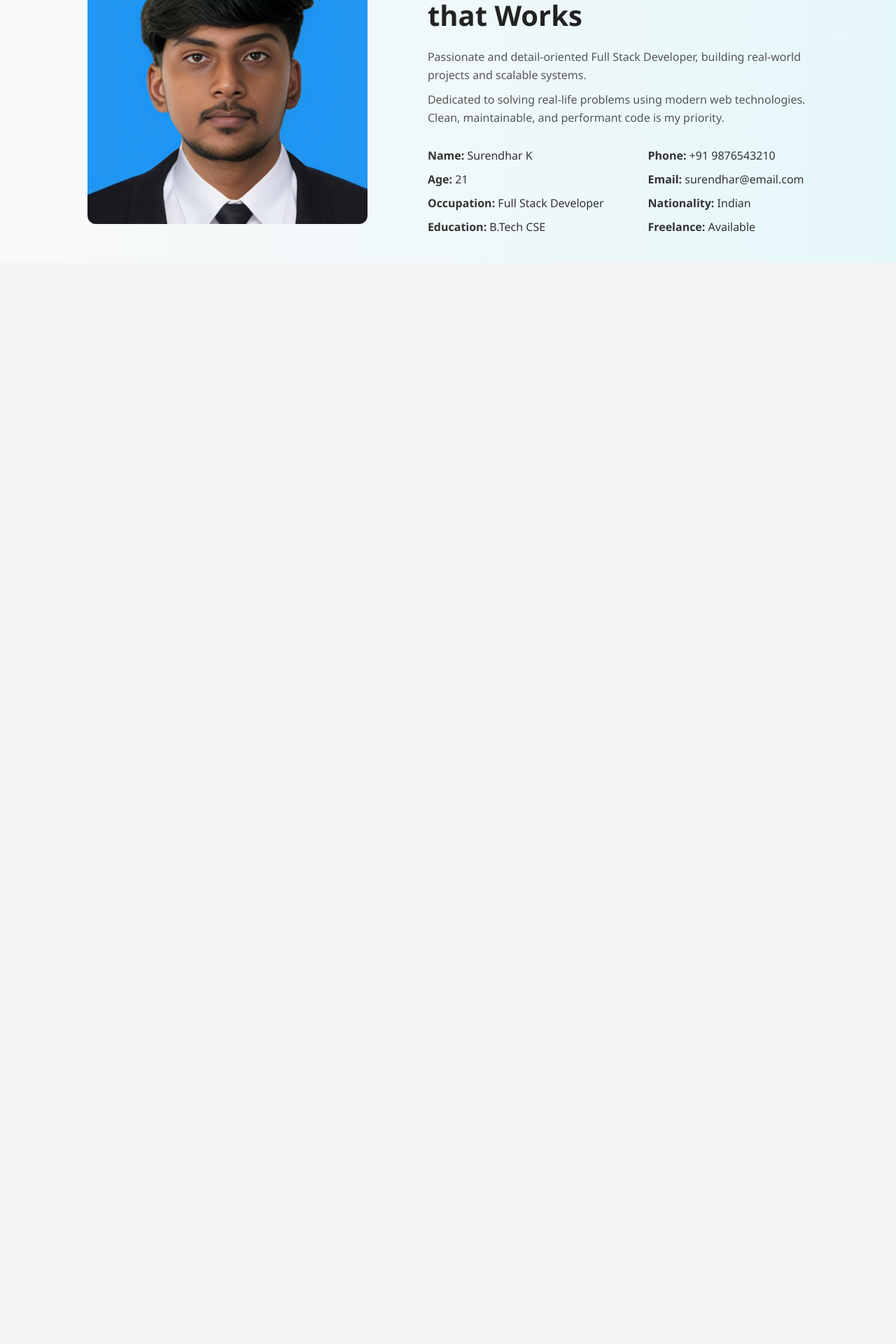
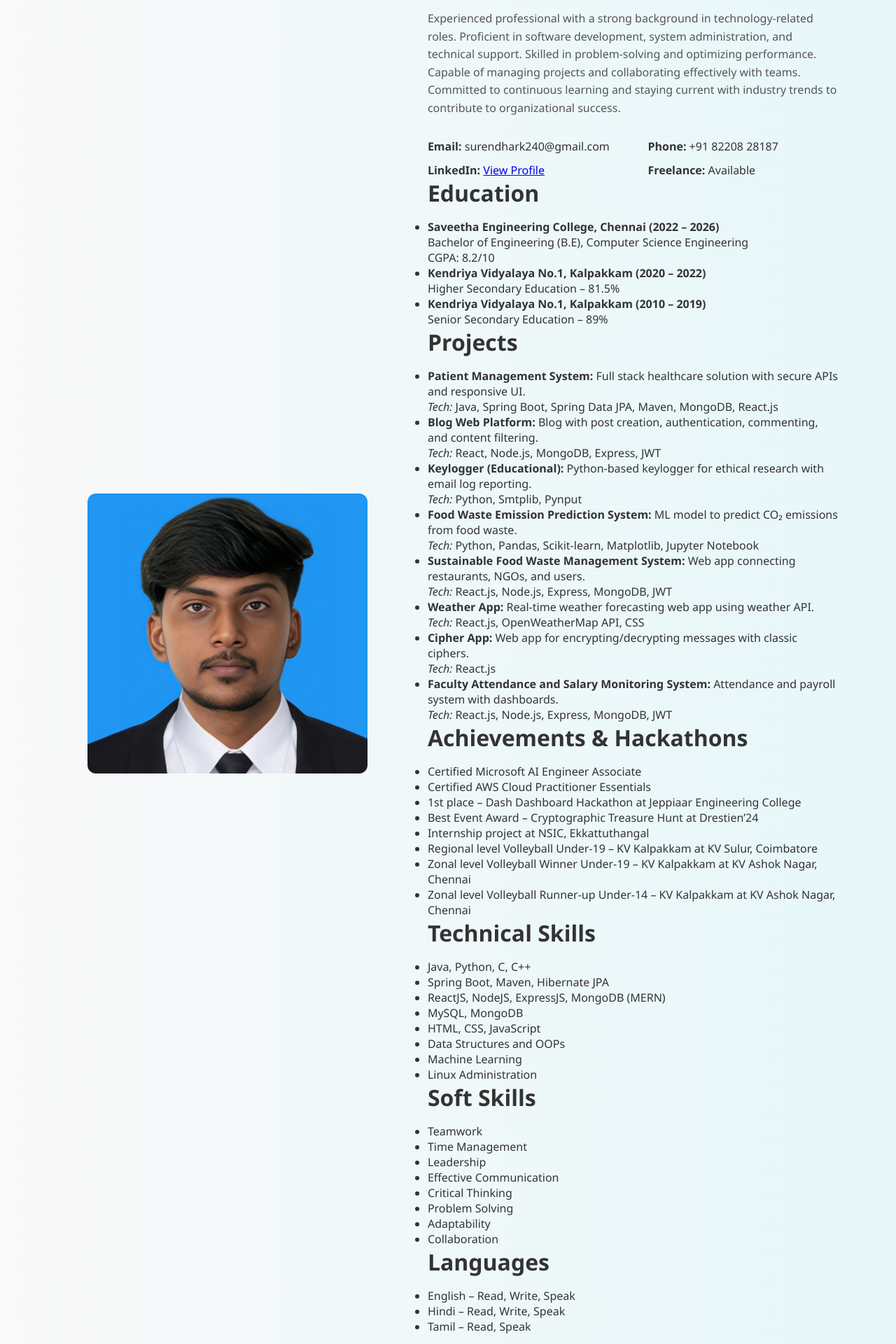
Before and after one commit to surrey-78/Personal-Public-Website, a React (Vite) app: page /about in a window 1280 px wide. Shown: the part 200-2120 px from the top of the page at 70% size. Before the commit the page ends 800 px from the top, so only its background shows below. Built offline with nearby package versions, Linux system fonts and the light colour scheme.

Commit message:
updated about

```diff
--- a/src/pages/About.jsx
+++ b/src/pages/About.jsx
@@ -11,24 +11,105 @@ const About = () => {
 
       <div className="about-right">
         <h5 className="highlight">About Me</h5>
-        <h1 className="about-title">I Develop System<br />that Works</h1>
+        <h1 className="about-title">Surendhar K</h1>
         <p className="about-subtext">
-          Passionate and detail-oriented Full Stack Developer, building real-world projects and scalable systems.
-        </p>
-        <p className="about-subtext">
-          Dedicated to solving real-life problems using modern web technologies. Clean, maintainable, and performant code is my priority.
+          Experienced professional with a strong background in technology-related roles. Proficient in software development,
+          system administration, and technical support. Skilled in problem-solving and optimizing performance. Capable of
+          managing projects and collaborating effectively with teams. Committed to continuous learning and staying current
+          with industry trends to contribute to organizational success.
         </p>
 
         <div className="info-grid">
-          <div><strong>Name:</strong> Surendhar K</div>
-          <div><strong>Phone:</strong> +91 9876543210</div>
-          <div><strong>Age:</strong> 21</div>
-          <div><strong>Email:</strong> surendhar@email.com</div>
-          <div><strong>Occupation:</strong> Full Stack Developer</div>
-          <div><strong>Nationality:</strong> Indian</div>
-          <div><strong>Education:</strong> B.Tech CSE</div>
+          <div><strong>Email:</strong> surendhark240@gmail.com</div>
+          <div><strong>Phone:</strong> +91 82208 28187</div>
+          <div><strong>LinkedIn:</strong> <a href="https://www.linkedin.com/in/surendhar-k-9477b9256" target="_blank" rel="noopener noreferrer">View Profile</a></div>
           <div><strong>Freelance:</strong> Available</div>
         </div>
+
+        <h2 className="section-title">Education</h2>
+        <ul>
+          <li><strong>Saveetha Engineering College, Chennai (2022 – 2026)</strong><br />
+            Bachelor of Engineering (B.E), Computer Science Engineering<br />
+            CGPA: 8.2/10
+          </li>
+          <li><strong>Kendriya Vidyalaya No.1, Kalpakkam (2020 – 2022)</strong><br />
+            Higher Secondary Education – 81.5%
+          </li>
+          <li><strong>Kendriya Vidyalaya No.1, Kalpakkam (2010 – 2019)</strong><br />
+            Senior Secondary Education – 89%
+          </li>
+        </ul>
+
+        <h2 className="section-title">Projects</h2>
+        <ul>
+          <li><strong>Patient Management System:</strong> Full stack healthcare solution with secure APIs and responsive UI.<br />
+            <em>Tech:</em> Java, Spring Boot, Spring Data JPA, Maven, MongoDB, React.js
+          </li>
+          <li><strong>Blog Web Platform:</strong> Blog with post creation, authentication, commenting, and content filtering.<br />
+            <em>Tech:</em> React, Node.js, MongoDB, Express, JWT
+          </li>
+          <li><strong>Keylogger (Educational):</strong> Python-based keylogger for ethical research with email log reporting.<br />
+            <em>Tech:</em> Python, Smtplib, Pynput
+          </li>
+          <li><strong>Food Waste Emission Prediction System:</strong> ML model to predict CO₂ emissions from food waste.<br />
+            <em>Tech:</em> Python, Pandas, Scikit-learn, Matplotlib, Jupyter Notebook
+          </li>
+          <li><strong>Sustainable Food Waste Management System:</strong> Web app connecting restaurants, NGOs, and users.<br />
+            <em>Tech:</em> React.js, Node.js, Express, MongoDB, JWT
+          </li>
+          <li><strong>Weather App:</strong> Real-time weather forecasting web app using weather API.<br />
+            <em>Tech:</em> React.js, OpenWeatherMap API, CSS
+          </li>
+          <li><strong>Cipher App:</strong> Web app for encrypting/decrypting messages with classic ciphers.<br />
+            <em>Tech:</em> React.js
+          </li>
+          <li><strong>Faculty Attendance and Salary Monitoring System:</strong> Attendance and payroll system with dashboards.<br />
+            <em>Tech:</em> React.js, Node.js, Express, MongoDB, JWT
+          </li>
+        </ul>
+
+        <h2 className="section-title">Achievements & Hackathons</h2>
+        <ul>
+          <li>Certified Microsoft AI Engineer Associate</li>
+          <li>Certified AWS Cloud Practitioner Essentials</li>
+          <li>1st place – Dash Dashboard Hackathon at Jeppiaar Engineering College</li>
+          <li>Best Event Award – Cryptographic Treasure Hunt at Drestien’24</li>
+          <li>Internship project at NSIC, Ekkattuthangal</li>
+          <li>Regional level Volleyball Under-19 – KV Kalpakkam at KV Sulur, Coimbatore</li>
+          <li>Zonal level Volleyball Winner Under-19 – KV Kalpakkam at KV Ashok Nagar, Chennai</li>
+          <li>Zonal level Volleyball Runner-up Under-14 – KV Kalpakkam at KV Ashok Nagar, Chennai</li>
+        </ul>
+
+        <h2 className="section-title">Technical Skills</h2>
+        <ul className="skills-list">
+          <li>Java, Python, C, C++</li>
+          <li>Spring Boot, Maven, Hibernate JPA</li>
+          <li>ReactJS, NodeJS, ExpressJS, MongoDB (MERN)</li>
+          <li>MySQL, MongoDB</li>
+          <li>HTML, CSS, JavaScript</li>
+          <li>Data Structures and OOPs</li>
+          <li>Machine Learning</li>
+          <li>Linux Administration</li>
+        </ul>
+
+        <h2 className="section-title">Soft Skills</h2>
+        <ul className="skills-list">
+          <li>Teamwork</li>
+          <li>Time Management</li>
+          <li>Leadership</li>
+          <li>Effective Communication</li>
+          <li>Critical Thinking</li>
+          <li>Problem Solving</li>
+          <li>Adaptability</li>
+          <li>Collaboration</li>
+        </ul>
+
+        <h2 className="section-title">Languages</h2>
+        <ul>
+          <li>English – Read, Write, Speak</li>
+          <li>Hindi – Read, Write, Speak</li>
+          <li>Tamil – Read, Speak</li>
+        </ul>
       </div>
     </section>
   );
```
